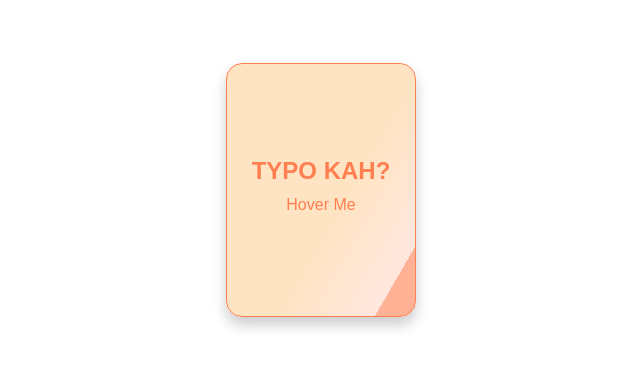
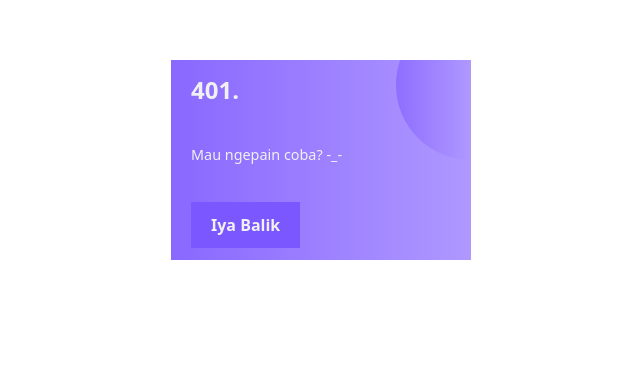
Before and after one commit to RadyaI/fe-hotel-vue, a Vue app: page /lol in a window 1280 px wide. Before the commit this address had no page. Shown: the part 210-578 px from the top of the page, without its empty margins (319-959 px from the left). Built offline with nearby package versions, Linux system fonts and the light colour scheme.

Commit message:
Unauthorized page

```diff
--- a/src/router/index.js
+++ b/src/router/index.js
@@ -6,6 +6,7 @@ import DashboardPublic from '../views/public/Dashboard.vue'
 import Check from '../views/public/Check.vue'
 import Feedback from '../views/public/Feedback.vue'
 import Notfound from '../views/idk_page/Notfound.vue'
+import unauthorized from '../views/idk_page/unauthorized.vue'
 import Print from '../views/public/Print.vue'
 import Login from '../views/Login.vue'
 
@@ -44,19 +45,35 @@ const routes = [
   // =======> Resepsionis Route <=======
   {
     path: '/resepsionis',
-    component: ResepConfirm
+    component: ResepConfirm,
+    meta: {
+      requiresAuth: true,
+      allowedRoles: ['resepsionis']
+    }
   },
   {
     path: '/checkin',
-    component: Checkin
+    component: Checkin,
+    meta: {
+      requiresAuth: true,
+      allowedRoles: ['resepsionis']
+    }
   },
   {
     path: '/checkout',
-    component: Checkout
+    component: Checkout,
+    meta: {
+      requiresAuth: true,
+      allowedRoles: ['resepsionis']
+    }
   },
   {
     path: '/history',
-    component: history
+    component: history,
+    meta: {
+      requiresAuth: true,
+      allowedRoles: ['resepsionis']
+    }
   },
   // =======> Resepsionis Route End <=======
 
@@ -64,6 +81,10 @@ const routes = [
   {
     path: '*',
     component: Notfound
+  },
+  {
+    path: '/lol',
+    component: unauthorized
   },
   // =======> Special Route End <========
 ]
@@ -75,3 +96,21 @@ const router = new VueRouter({
 })
 
 export default router
+
+router.beforeEach((to, from, next) => {
+  const token = localStorage.getItem('token')
+  const role = localStorage.getItem('role')
+
+  if (to.meta.requiresAuth && !token) {
+    next({
+      path: '/login'
+    })
+  } else if (to.meta.allowedRoles && !to.meta.allowedRoles.includes(role)) {
+    next({
+      path: '/lol'
+    })
+  } else {
+    next()
+  }
+
+})
--- /dev/null
+++ b/src/views/idk_page/unauthorized.vue
@@ -0,0 +1,88 @@
+<template>
+    <div>
+        <div class="cookieCard" style="position: fixed; top: 40%; left: 50%; transform: translate(-50%, -50px);">
+            <p class="cookieHeading">401.</p>
+            <p class="cookieDescription">Mau ngepain coba? <a
+                    href="#" style="text-decoration: none;">-_-</a></p>
+            <button class="acceptButton" @click="balik">Iya Balik</button>
+        </div>
+
+    </div>
+</template>
+
+<script>
+
+export default {
+    name: 'App',
+    methods: {
+        balik(){
+            if(localStorage.getItem('role') === 'resepsionis'){
+                location.href = '/resepsionis'
+            } else if(localStorage.getItem('role') === 'admin'){
+                location.href = '/admin'
+            }
+        }
+    }
+}
+</script>
+
+<style scoped>
+.cookieCard {
+    width: 300px;
+    height: 200px;
+    background: linear-gradient(to right, rgb(137, 104, 255), rgb(175, 152, 255));
+    display: flex;
+    flex-direction: column;
+    align-items: flex-start;
+    justify-content: center;
+    gap: 20px;
+    padding: 20px;
+    position: relative;
+    overflow: hidden;
+}
+
+.cookieCard::before {
+    width: 150px;
+    height: 150px;
+    content: "";
+    background: linear-gradient(to right, rgb(142, 110, 255), rgb(208, 195, 255));
+    position: absolute;
+    z-index: 1;
+    border-radius: 50%;
+    right: -25%;
+    top: -25%;
+}
+
+.cookieHeading {
+    font-size: 1.5em;
+    font-weight: 600;
+    color: rgb(241, 241, 241);
+    z-index: 2;
+}
+
+.cookieDescription {
+    font-size: 0.9em;
+    color: rgb(241, 241, 241);
+    z-index: 2;
+}
+
+.cookieDescription a {
+    color: rgb(241, 241, 241);
+}
+
+.acceptButton {
+    padding: 11px 20px;
+    background-color: #7b57ff;
+    transition-duration: .2s;
+    border: none;
+    color: rgb(241, 241, 241);
+    cursor: pointer;
+    font-weight: 600;
+    z-index: 2;
+}
+
+.acceptButton:hover {
+    background-color: #714aff;
+    transition-duration: .2s;
+}
+</style>
```
